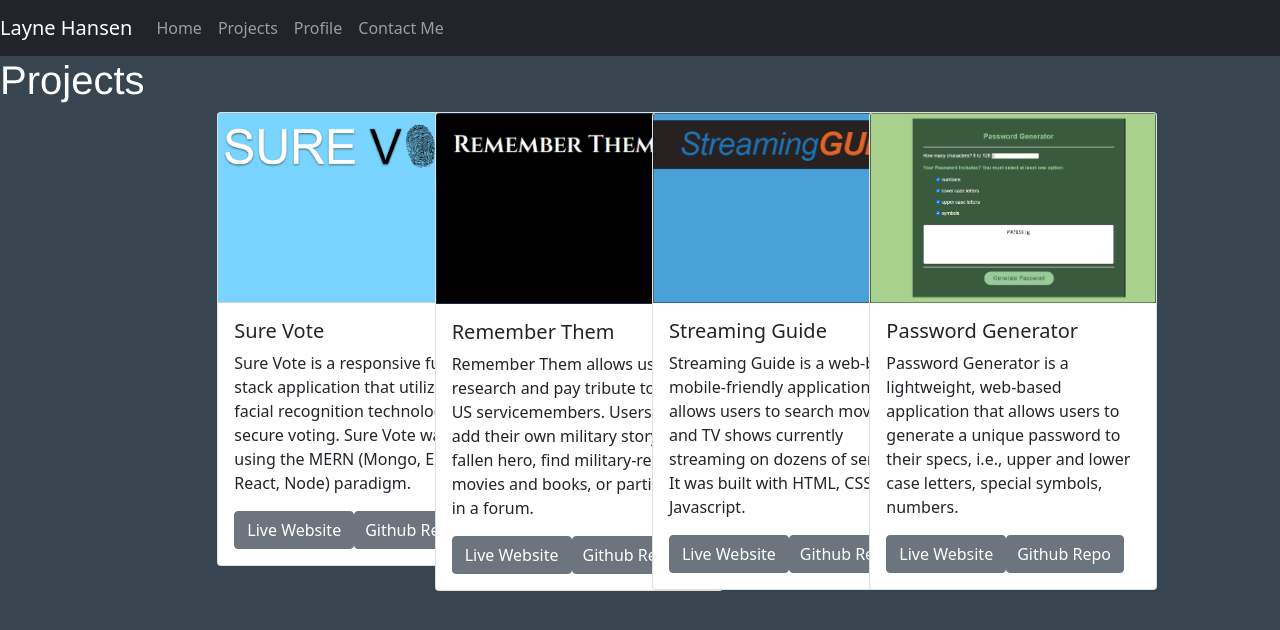
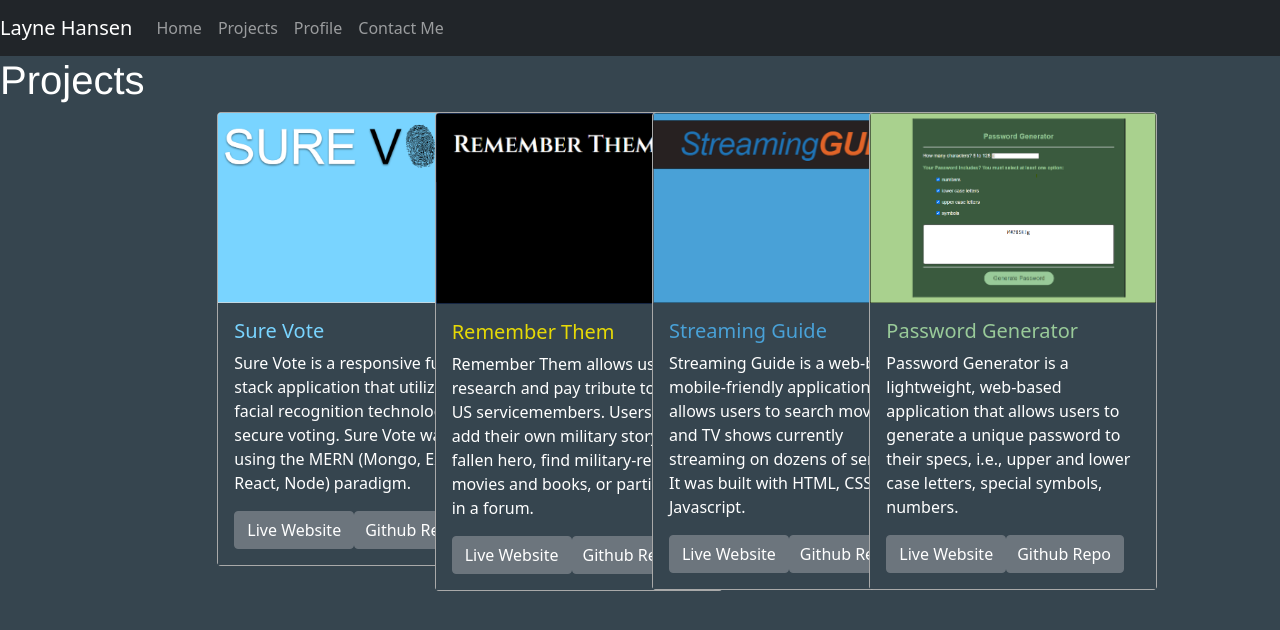
Before and after one commit to LayneHansen/LayneHansen.react.github.io, a React (Create React App) app in the folder hansen-react-portfolio/: page /projects in a window 1280 px wide. Shown: the top 630 px of the page. Built offline with nearby package versions, Linux system fonts and the light colour scheme.

Commit message:
updated projects page

```diff
--- a/hansen-react-portfolio/src/Profile.css
+++ b/hansen-react-portfolio/src/Profile.css
@@ -56,7 +56,7 @@ padding-left: 5px;
 }
 
 #mongodb-logo {
-    padding-left: 6px;
+    padding-left: 8px;
 }
 
 #sql-logo {
--- a/hansen-react-portfolio/src/Profile.jsx
+++ b/hansen-react-portfolio/src/Profile.jsx
@@ -88,7 +88,7 @@ function Profile() {
             id="node-logo">
             </img>
             <img src={expressLogo}
-            width="65px"
+            width="72px"
             id="express-logo">
             </img>
             <img src={mongodbLogo}
--- a/hansen-react-portfolio/src/Projects.css
+++ b/hansen-react-portfolio/src/Projects.css
@@ -7,6 +7,34 @@ body {
     font-family: 'Franklin Gothic Medium', 'Arial Narrow', Arial, sans-serif;
 }
 
+.card {
+    border: solid 1px darkgrey;
+}
+
+.card-body {
+    background-color: #36454F;
+}
+
+#sure-vote-title {
+    color: #79D4FF;
+}
+
+#remember-them-title {
+    color: #E6D906;
+}
+
+#streaming-guide-title {
+    color: #49A1D7;
+}
+
+#password-generator-title {
+    color: #99CA99;
+}
+
+.card-text {
+    color: white;
+}
+
 #github-button {
     padding-left: 10px;
 }
--- a/hansen-react-portfolio/src/Projects.jsx
+++ b/hansen-react-portfolio/src/Projects.jsx
@@ -23,7 +23,7 @@ function Projects() {
               <Card.Img variant="top" src={sureVoteLogo} />
             </a>
             <Card.Body>
-              <Card.Title>Sure Vote</Card.Title>
+              <Card.Title id="sure-vote-title">Sure Vote</Card.Title>
               <Card.Text>
                 Sure Vote is a responsive full-stack application that utilizes
                 facial recognition technology for secure voting. Sure Vote was
@@ -44,7 +44,7 @@ function Projects() {
               <Card.Img variant="top" src={rememberThemImage} />
             </a>
             <Card.Body>
-              <Card.Title>Remember Them</Card.Title>
+              <Card.Title id="remember-them-title">Remember Them</Card.Title>
               <Card.Text>
                 Remember Them allows users to research and pay tribute to fallen
                 US servicemembers. Users can add their own military story,
@@ -66,7 +66,7 @@ function Projects() {
               <Card.Img variant="top" src={streaminGuideImage} />
             </a>
             <Card.Body>
-              <Card.Title>Streaming Guide</Card.Title>
+              <Card.Title id="streaming-guide-title">Streaming Guide</Card.Title>
               <Card.Text>
                 Streaming Guide is a web-based, mobile-friendly application that
                 allows users to search movies and TV shows currently streaming
@@ -88,7 +88,7 @@ function Projects() {
             <Card.Img variant="top" src={passwordGeneratorImage} />
             </a>
             <Card.Body>
-              <Card.Title>Password Generator</Card.Title>
+              <Card.Title id="password-generator-title">Password Generator</Card.Title>
               <Card.Text>
                 Password Generator is a lightweight, web-based application that allows
                 users to generate a unique password to their specs,
```
